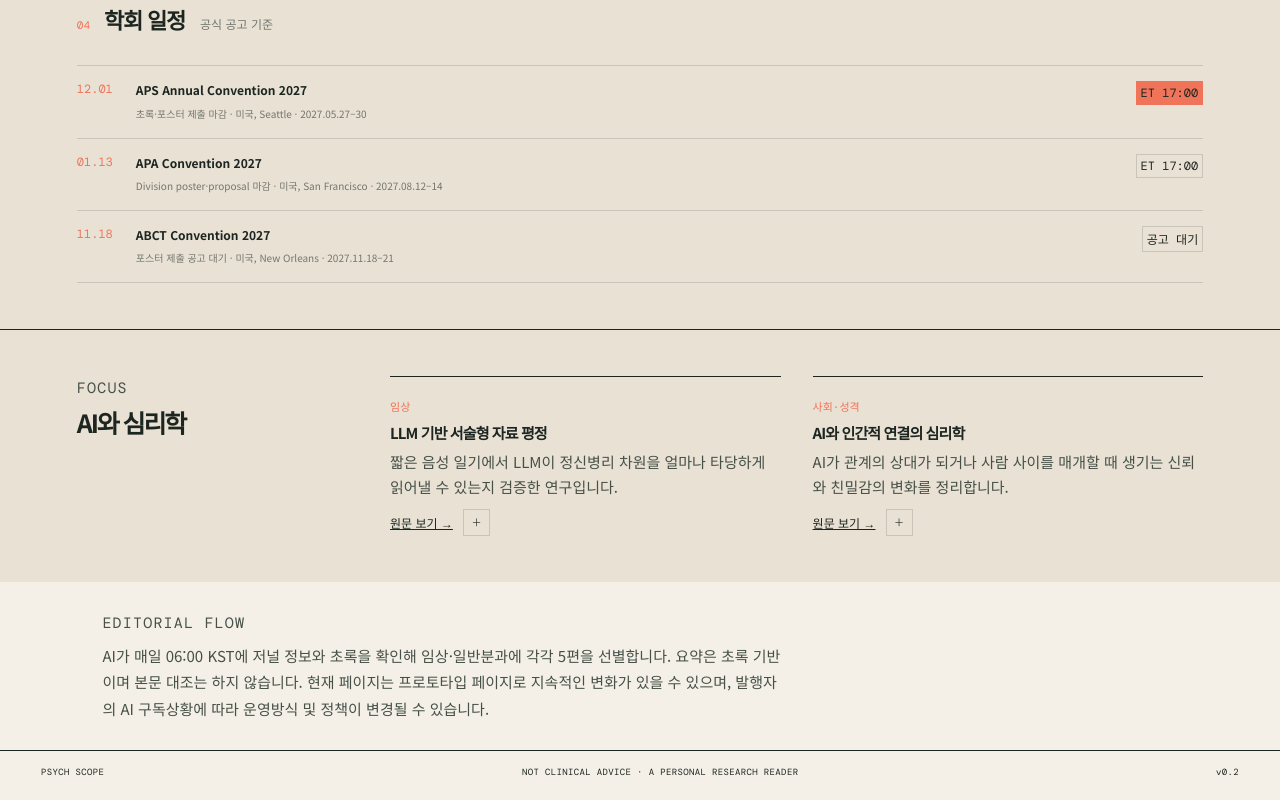
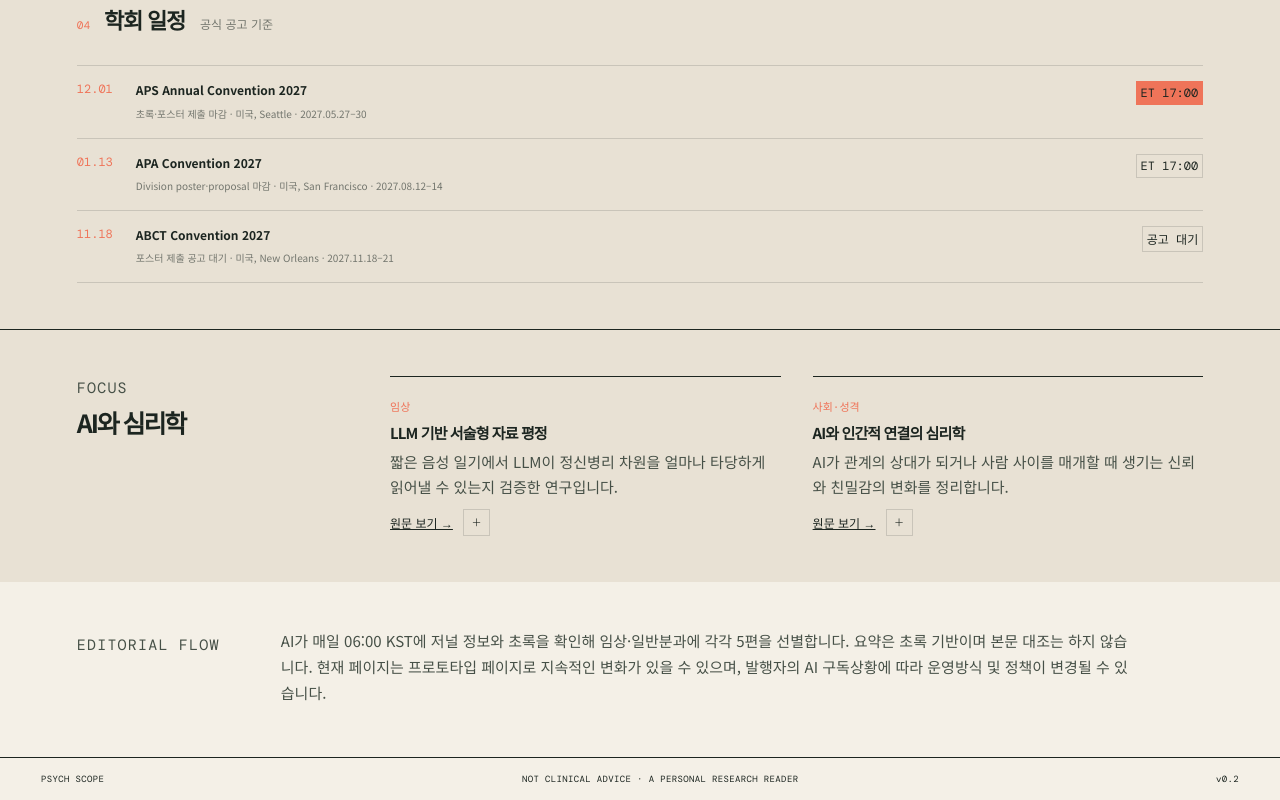
Before and after one commit to inha16025-cmyk/Psyscope, a plain HTML site: page index.html in a window 1280 px wide. Shown: the part 3201-4001 px from the top of the page. Drawn offline with nearby package versions, Linux system fonts and the light colour scheme.

Commit message:
에디토리얼 플로우 섹션 폭·들여쓰기 정렬: 다른 섹션과 같은 1180px 컨테이너, 172px 라벨 열 + 본문 열, 모바일 6.5vw 정렬

```diff
--- a/desktop-tuning.css
+++ b/desktop-tuning.css
@@ -19,6 +19,9 @@
   .reading-section .section-heading { gap: 0; }
   .reading-section .section-heading > span { margin-right: 14px; }
   .reading-section .section-heading > h2 { margin-right: 15px; }
+  .sources { display: grid; grid-template-columns: 172px minmax(0, 1fr); column-gap: 32px; align-items: start; padding: 46px max(6vw, calc((100vw - 1180px) / 2)) 50px; }
+  .sources .eyebrow { margin: 4px 0 0; }
+  .sources p { max-width: 860px; }
 }
 @media (max-width: 760px) {
   .paper { grid-template-columns: minmax(0, 1fr) 26px; column-gap: 0; }
@@ -27,6 +30,7 @@
   .paper h3 { margin-bottom: 9px; }
   .paper p { font-size: 14px; line-height: 1.72; }
   .save { width: 26px; height: 26px; }
+  .sources { padding-left: 6.5vw; padding-right: 6.5vw; }
 }
 .paper-meta .area a { color: inherit; text-decoration: none; }
 .paper-meta .area a:hover { text-decoration: underline; text-underline-offset: 3px; }
```
